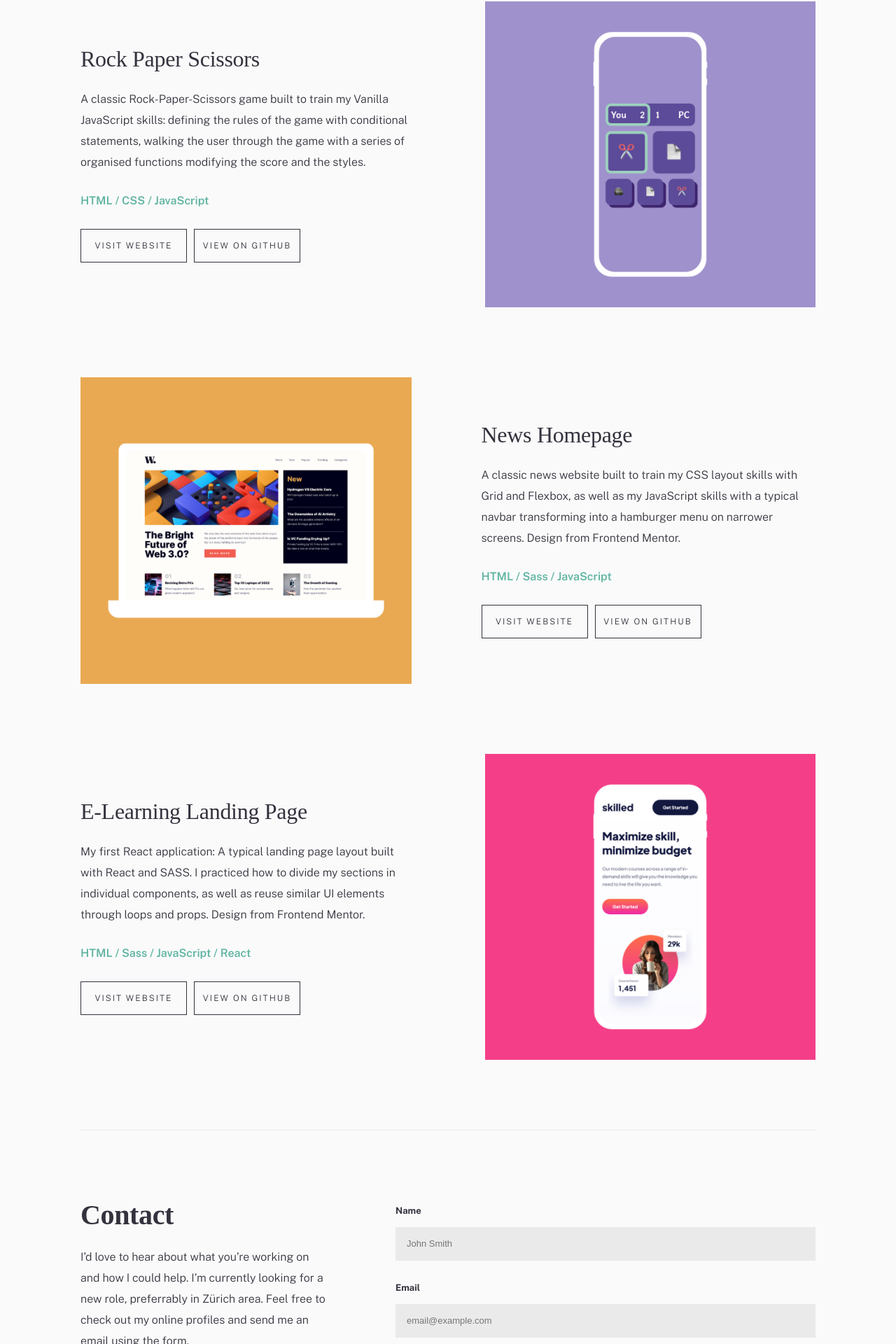
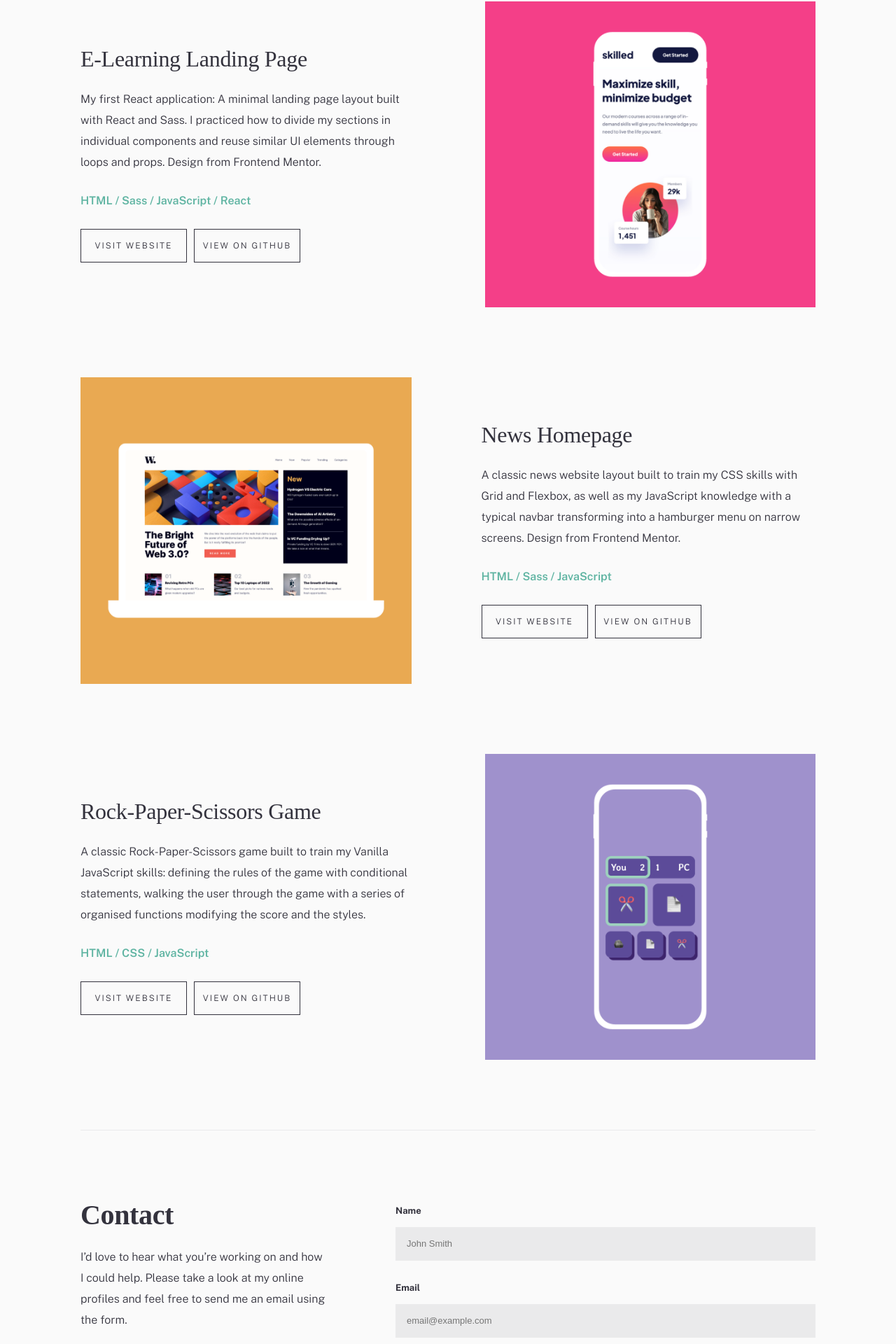
Before and after one commit to nathansoussana/portfolio, a React (Vite) app: page / in a window 1280 px wide. Shown: the part 1459-3379 px from the top of the page at 70% size. Built offline with nearby package versions, Linux system fonts and the light colour scheme; a web font is replaced by a local one.

Commit message:
Changed overall copy and order of the projects

```diff
--- a/src/data/projects.js
+++ b/src/data/projects.js
@@ -2,7 +2,7 @@ export const projectData = [
   {
     image: 'assets/thelocalsportsclub.png',
     title: 'The Local Sports Club',
-    description: 'Full-stack application built in a team of 5 with Ruby on Rails. We created the models and the database structure, built nested routes, added functionalities seach as authentication, live chat and geocoding. I was the team lead for this project and responsible for the team organisation, code reviews, merging, and the overall front-end work.',
+    description: 'Full-stack application built in a team of 5 with Ruby on Rails. We created the models and the database structure, built nested routes, added features such as authentication, live chat and geocoding. I was the team lead for this project.',
     skills: 'HTML / Sass / Bootstrap / JavaScript / Ruby / Rails / SQL / Figma',
     websiteBtn: 'Visit Website',
     websiteURL: 'http://www.thelocalsportsclub.com',
@@ -10,8 +10,28 @@ export const projectData = [
     githubURL: 'https://github.com/nathansoussana/local-sports-club',
   },
   {
+    image: 'assets/skilled.png',
+    title: 'E-Learning Landing Page',
+    description: 'My first React application: A minimal landing page layout built with React and Sass. I practiced how to divide my sections in individual components and reuse similar UI elements through loops and props. Design from Frontend Mentor.',
+    skills: 'HTML / Sass / JavaScript / React',
+    websiteBtn: 'Visit Website',
+    websiteURL: 'https://skilled-elearning-lp-nathan-soussana.netlify.app/',
+    githubBtn: 'View on GitHub',
+    githubURL: 'https://github.com/nathansoussana/skilled-elearning-landing-page',
+  },
+  {
+    image: 'assets/news.png',
+    title: 'News Homepage',
+    description: 'A classic news website layout built to train my CSS skills with Grid and Flexbox, as well as my JavaScript knowledge with a typical navbar transforming into a hamburger menu on narrow screens. Design from Frontend Mentor.',
+    skills: 'HTML / Sass / JavaScript',
+    websiteBtn: 'Visit Website',
+    websiteURL: 'https://news-homepage-nathan-soussana.netlify.app/',
+    githubBtn: 'View on GitHub',
+    githubURL: 'https://github.com/nathansoussana/news-homepage',
+  },
+  {
     image: 'assets/rockpaperscissors.png',
-    title: 'Rock Paper Scissors',
+    title: 'Rock-Paper-Scissors Game',
     description: 'A classic Rock-Paper-Scissors game built to train my Vanilla JavaScript skills: defining the rules of the game with conditional statements, walking the user through the game with a series of organised functions modifying the score and the styles.',
     skills: 'HTML / CSS / JavaScript',
     websiteBtn: 'Visit Website',
@@ -19,24 +39,4 @@ export const projectData = [
     githubBtn: 'View on GitHub',
     githubURL: 'https://github.com/nathansoussana/rock-paper-scissors',
   },
-  {
-    image: 'assets/news.png',
-    title: 'News Homepage',
-    description: 'A classic news website built to train my CSS layout skills with Grid and Flexbox, as well as my JavaScript skills with a typical navbar transforming into a hamburger menu on narrower screens. Design from Frontend Mentor.',
-    skills: 'HTML / Sass / JavaScript',
-    websiteBtn: 'Visit Website',
-    websiteURL: 'https://news-homepage-nathan-soussana.netlify.app/',
-    githubBtn: 'View on GitHub',
-    githubURL: 'https://github.com/nathansoussana/news-homepage',
-  },
-  {
-    image: 'assets/skilled.png',
-    title: 'E-Learning Landing Page',
-    description: 'My first React application: A typical landing page layout built with React and SASS. I practiced how to divide my sections in individual components, as well as reuse similar UI elements through loops and props. Design from Frontend Mentor.',
-    skills: 'HTML / Sass / JavaScript / React',
-    websiteBtn: 'Visit Website',
-    websiteURL: 'https://skilled-elearning-lp-nathan-soussana.netlify.app/',
-    githubBtn: 'View on GitHub',
-    githubURL: 'https://github.com/nathansoussana/skilled-elearning-landing-page',
-  },
 ]
--- a/src/jsx/sections/Contact.jsx
+++ b/src/jsx/sections/Contact.jsx
@@ -12,9 +12,8 @@ export default function Contact() {
             Contact
           </h2>
           <p className="contact-content-text">
-            I’d love to hear about what you’re working on and how I could help.
-            I’m currently looking for a new role, preferrably in Zürich area.
-            Feel free to check out my online profiles and send me an email using the form.
+            I’d love to hear what you’re working on and how I could help.
+            Please take a look at my online profiles and feel free to send me an email using the form.
           </p>
 
           <ul className="navbar-links">
```
